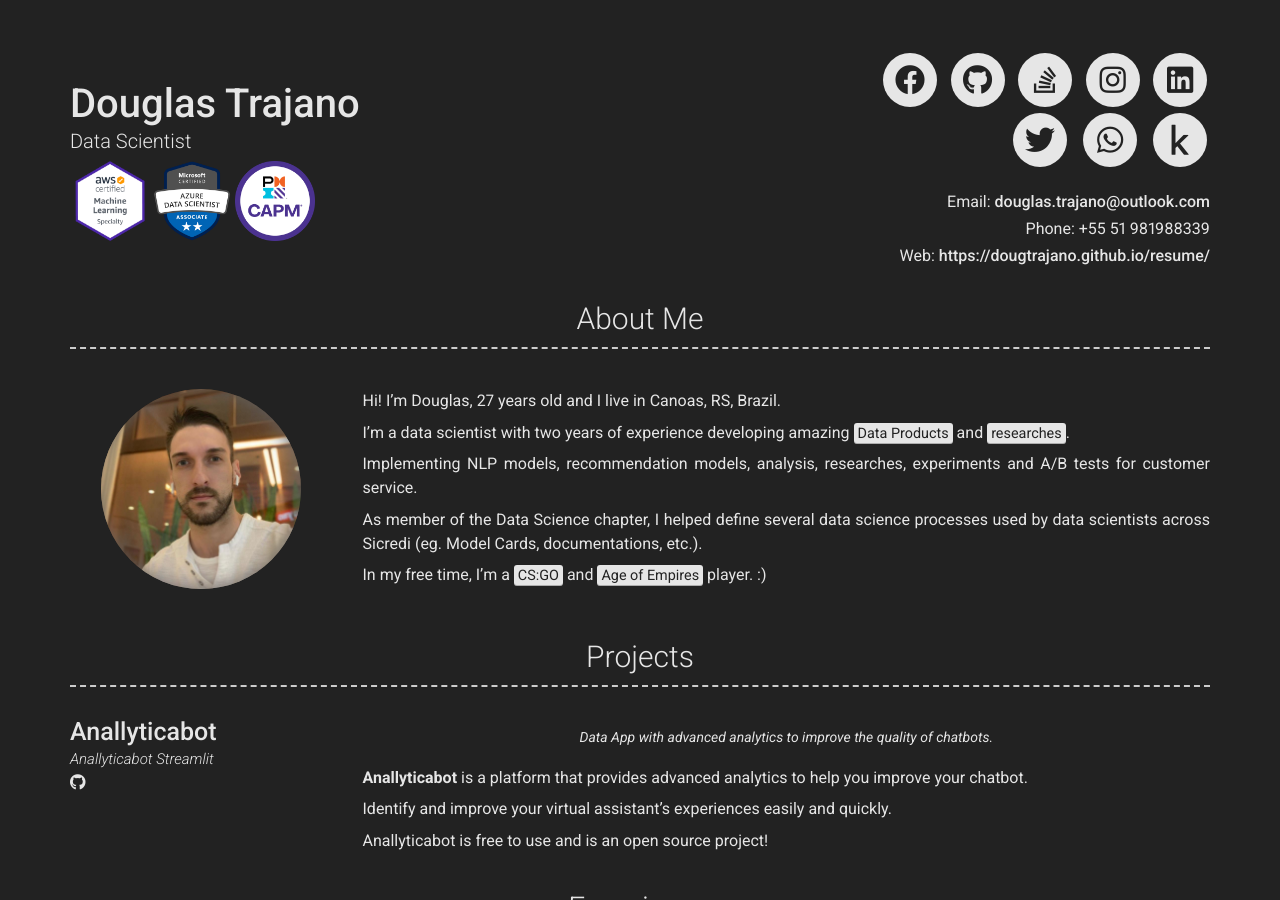
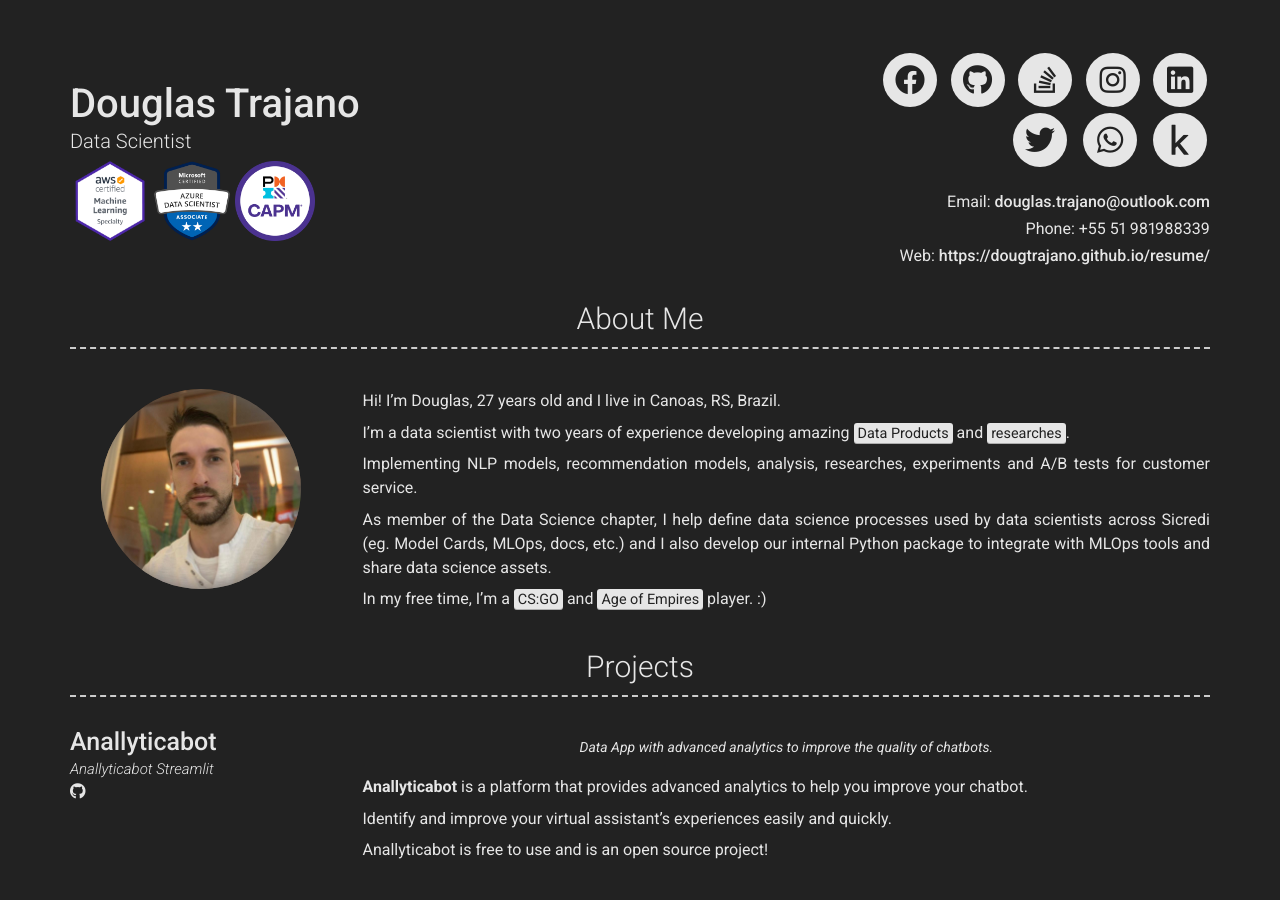
Before and after one commit to DougTrajano/resume, a Jekyll site: the page built from index.md, in a window 1280 px wide and 900 px high. Built offline with Jekyll 4.4.1, drawn with Linux system fonts in a browser that asks for light colours; nearby versions of some CDN libraries; some of the changed text lies outside the part shown.

Commit message:
update contents

```diff
--- a/_config.yml
+++ b/_config.yml
@@ -58,7 +58,7 @@ about_content: | # this will include new lines to allow paragraphs
 
   Implementing NLP models, recommendation models, analysis, researches, experiments and A/B tests for customer service.
 
-  As member of the Data Science chapter, I helped define several data science processes used by data scientists across Sicredi (eg. Model Cards, documentations, etc.).
+  As member of the Data Science chapter, I help define data science processes used by data scientists across Sicredi (eg. Model Cards, MLOps, docs, etc.) and I also develop our internal Python package to integrate with MLOps tools and share data science assets.
 
   In my free time, I'm a <mark>CS:GO</mark> and <mark>Age of Empires</mark> player. :)
 
@@ -198,7 +198,7 @@ content:
       - Oracle Developer <mark>TreinaWeb</mark>
 
 # Footer
-footer_show_references: true
+footer_show_references: false
 # references_title: References on request (Override references text)
 
 # Build settings
```
